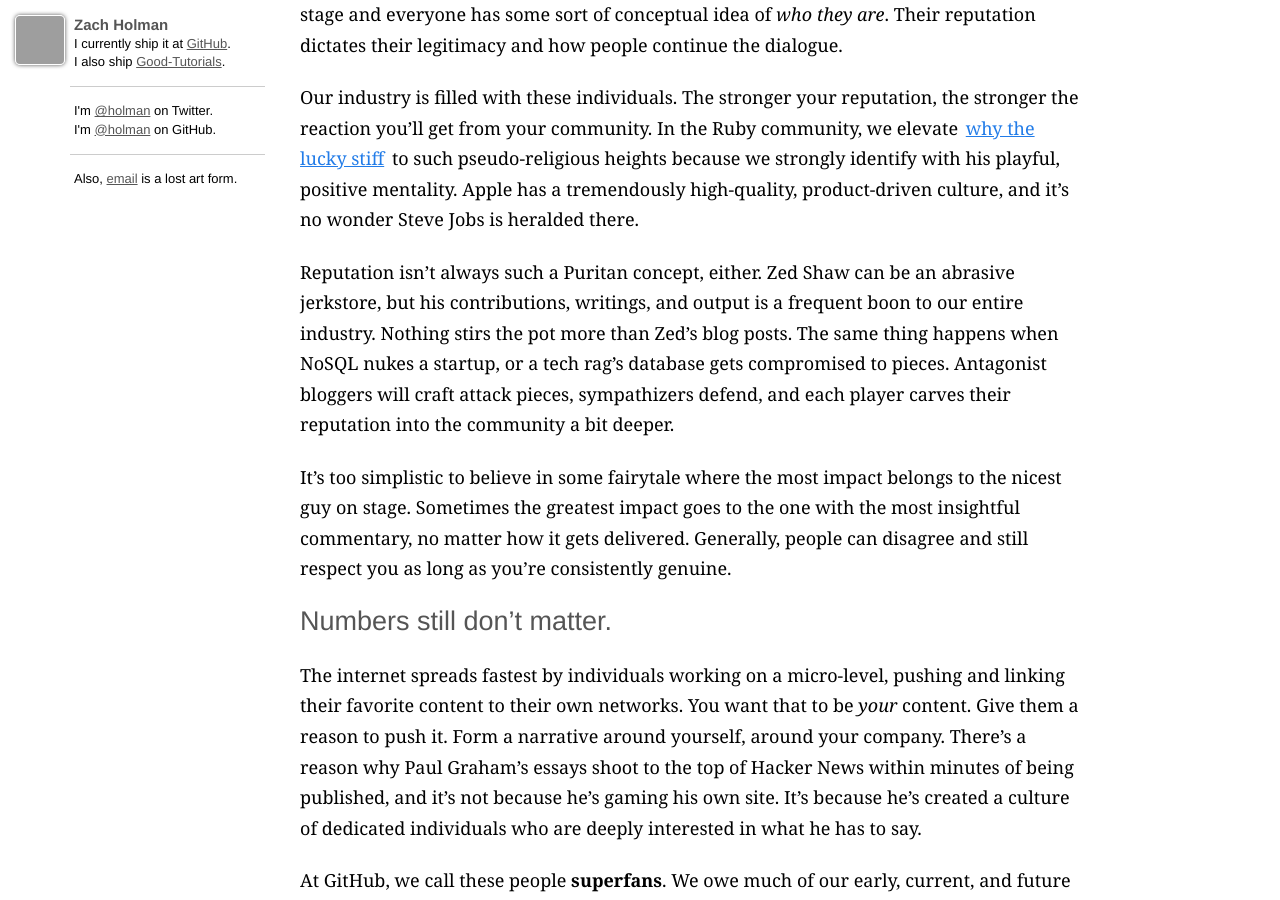
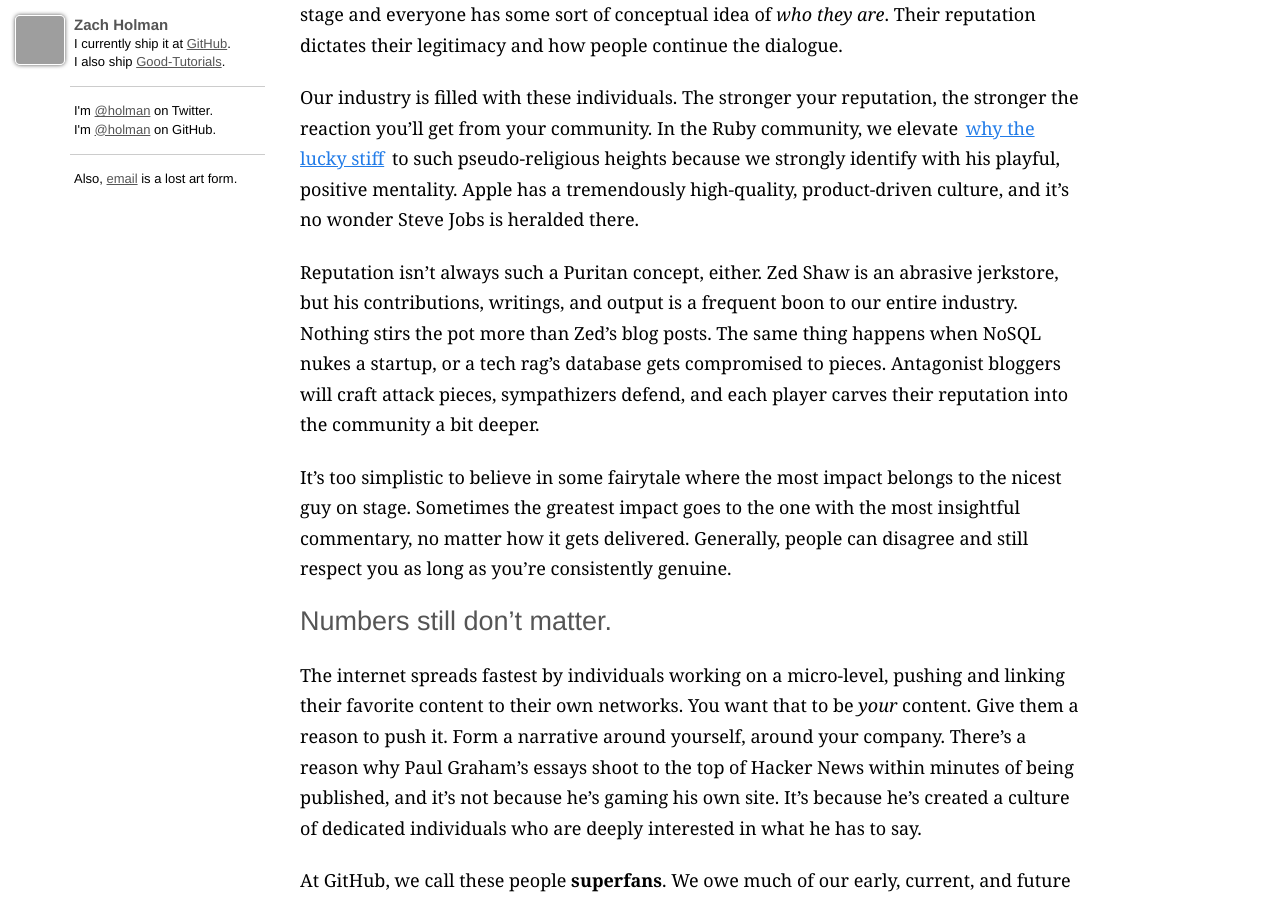
Before and after one commit to broccolini/designertocoder.github.com, a Jekyll site: the page built from _posts/2010-12-14-reputation.markdown, in a window 1280 px wide and 900 px high, scrolled down 718 px. Built offline with Jekyll 4.4.1, drawn with Linux system fonts in a browser that asks for light colours; nearby versions of some CDN libraries; Markdown is read by kramdown in place of the engine named in the settings; comment, search, counter and statistics services are not loaded; grey boxes are pictures that could not be loaded.

Commit message:
edit: let's be clear here

```diff
--- a/_posts/2010-12-14-reputation.markdown
+++ b/_posts/2010-12-14-reputation.markdown
@@ -36,11 +36,11 @@ to such pseudo-religious heights because we strongly identify with his playful,
 positive mentality. Apple has a tremendously high-quality, product-driven
 culture, and it's no wonder Steve Jobs is heralded there.
 
-Reputation isn't always such a Puritan concept, either. Zed Shaw can be an
-abrasive jerkstore, but his contributions, writings, and output is a frequent
-boon to our entire industry. Nothing stirs the pot more than Zed's blog posts.
-The same thing happens when NoSQL nukes a startup, or a tech rag's database
-gets compromised to pieces. Antagonist bloggers will craft attack pieces,
+Reputation isn't always such a Puritan concept, either. Zed Shaw is an abrasive
+jerkstore, but his contributions, writings, and output is a frequent boon to
+our entire industry. Nothing stirs the pot more than Zed's blog posts.  The
+same thing happens when NoSQL nukes a startup, or a tech rag's database gets
+compromised to pieces. Antagonist bloggers will craft attack pieces,
 sympathizers defend, and each player carves their reputation into the community
 a bit deeper.
 
```
